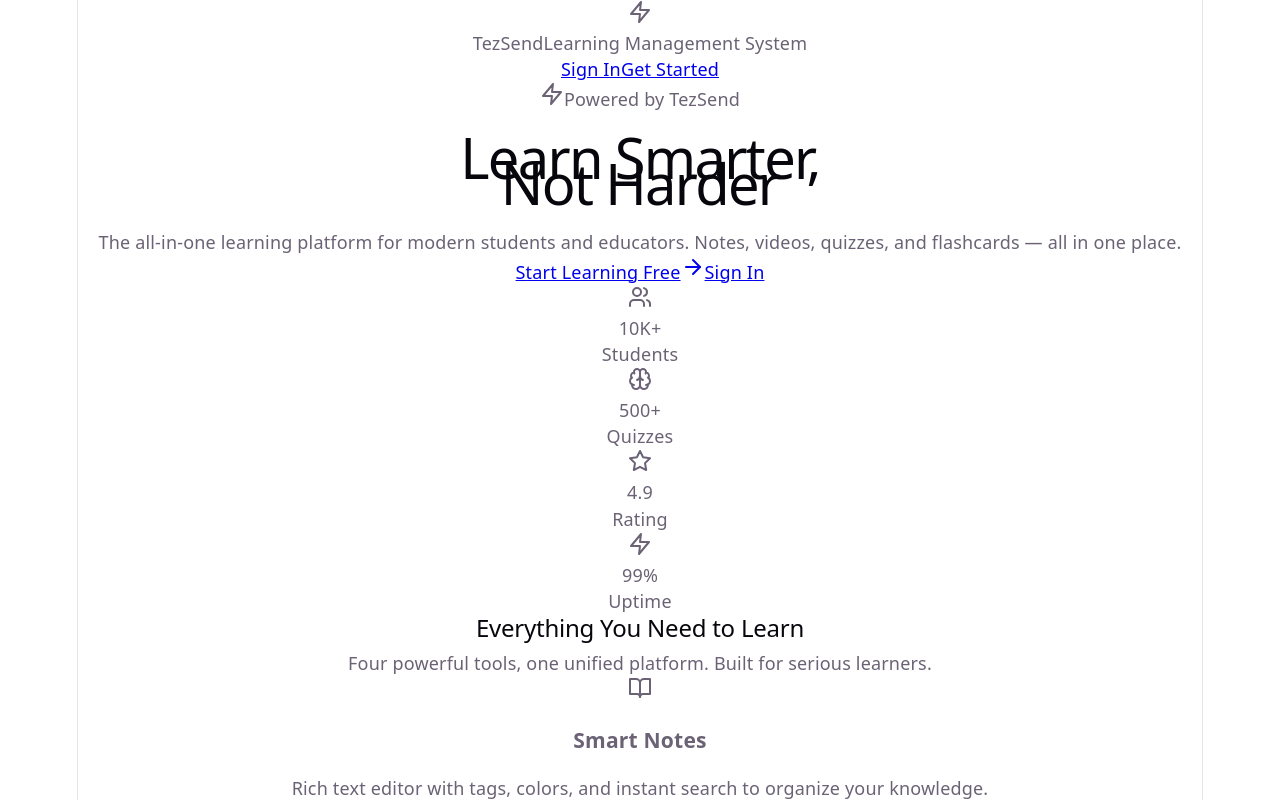
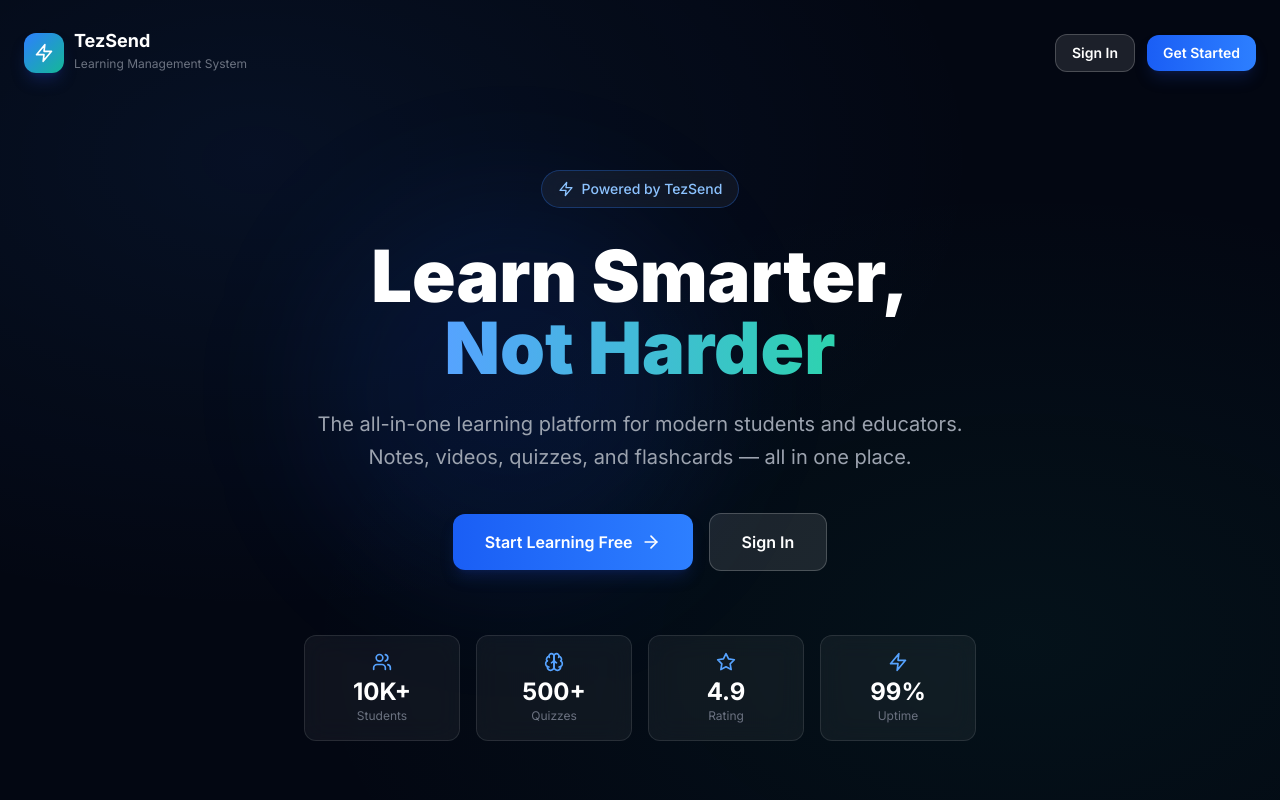
Before and after one commit to amol410/TeZ, a React (Vite) app in the folder frontend/: page / in a window 1280 px wide. Shown: the top 800 px of the page. Built offline with nearby package versions, Linux system fonts and the light colour scheme; no server answers.

Commit message:
fix: import tailwind css instead of generic vite css in LMS frontend

```diff
--- a/frontend/src/index.css
+++ /dev/null
@@ -1,111 +0,0 @@
-:root {
-  --text: #6b6375;
-  --text-h: #08060d;
-  --bg: #fff;
-  --border: #e5e4e7;
-  --code-bg: #f4f3ec;
-  --accent: #aa3bff;
-  --accent-bg: rgba(170, 59, 255, 0.1);
-  --accent-border: rgba(170, 59, 255, 0.5);
-  --social-bg: rgba(244, 243, 236, 0.5);
-  --shadow:
-    rgba(0, 0, 0, 0.1) 0 10px 15px -3px, rgba(0, 0, 0, 0.05) 0 4px 6px -2px;
-
-  --sans: system-ui, 'Segoe UI', Roboto, sans-serif;
-  --heading: system-ui, 'Segoe UI', Roboto, sans-serif;
-  --mono: ui-monospace, Consolas, monospace;
-
-  font: 18px/145% var(--sans);
-  letter-spacing: 0.18px;
-  color-scheme: light dark;
-  color: var(--text);
-  background: var(--bg);
-  font-synthesis: none;
-  text-rendering: optimizeLegibility;
-  -webkit-font-smoothing: antialiased;
-  -moz-osx-font-smoothing: grayscale;
-
-  @media (max-width: 1024px) {
-    font-size: 16px;
-  }
-}
-
-@media (prefers-color-scheme: dark) {
-  :root {
-    --text: #9ca3af;
-    --text-h: #f3f4f6;
-    --bg: #16171d;
-    --border: #2e303a;
-    --code-bg: #1f2028;
-    --accent: #c084fc;
-    --accent-bg: rgba(192, 132, 252, 0.15);
-    --accent-border: rgba(192, 132, 252, 0.5);
-    --social-bg: rgba(47, 48, 58, 0.5);
-    --shadow:
-      rgba(0, 0, 0, 0.4) 0 10px 15px -3px, rgba(0, 0, 0, 0.25) 0 4px 6px -2px;
-  }
-
-  #social .button-icon {
-    filter: invert(1) brightness(2);
-  }
-}
-
-body {
-  margin: 0;
-}
-
-#root {
-  width: 1126px;
-  max-width: 100%;
-  margin: 0 auto;
-  text-align: center;
-  border-inline: 1px solid var(--border);
-  min-height: 100svh;
-  display: flex;
-  flex-direction: column;
-  box-sizing: border-box;
-}
-
-h1,
-h2 {
-  font-family: var(--heading);
-  font-weight: 500;
-  color: var(--text-h);
-}
-
-h1 {
-  font-size: 56px;
-  letter-spacing: -1.68px;
-  margin: 32px 0;
-  @media (max-width: 1024px) {
-    font-size: 36px;
-    margin: 20px 0;
-  }
-}
-h2 {
-  font-size: 24px;
-  line-height: 118%;
-  letter-spacing: -0.24px;
-  margin: 0 0 8px;
-  @media (max-width: 1024px) {
-    font-size: 20px;
-  }
-}
-p {
-  margin: 0;
-}
-
-code,
-.counter {
-  font-family: var(--mono);
-  display: inline-flex;
-  border-radius: 4px;
-  color: var(--text-h);
-}
-
-code {
-  font-size: 15px;
-  line-height: 135%;
-  padding: 4px 8px;
-  background: var(--code-bg);
-}
--- a/frontend/src/main.jsx
+++ b/frontend/src/main.jsx
@@ -1,7 +1,7 @@
 import React, { StrictMode } from 'react';
 import { createRoot } from 'react-dom/client';
 import { GoogleOAuthProvider } from '@react-oauth/google';
-import './index.css';
+import './styles/index.css';
 import App from './App.jsx';
 
 // Same Google Client ID as TezSend — one Google app for both
```
Also changed, not shown: frontend/src/App.css (deleted, +0 -184 lines).
